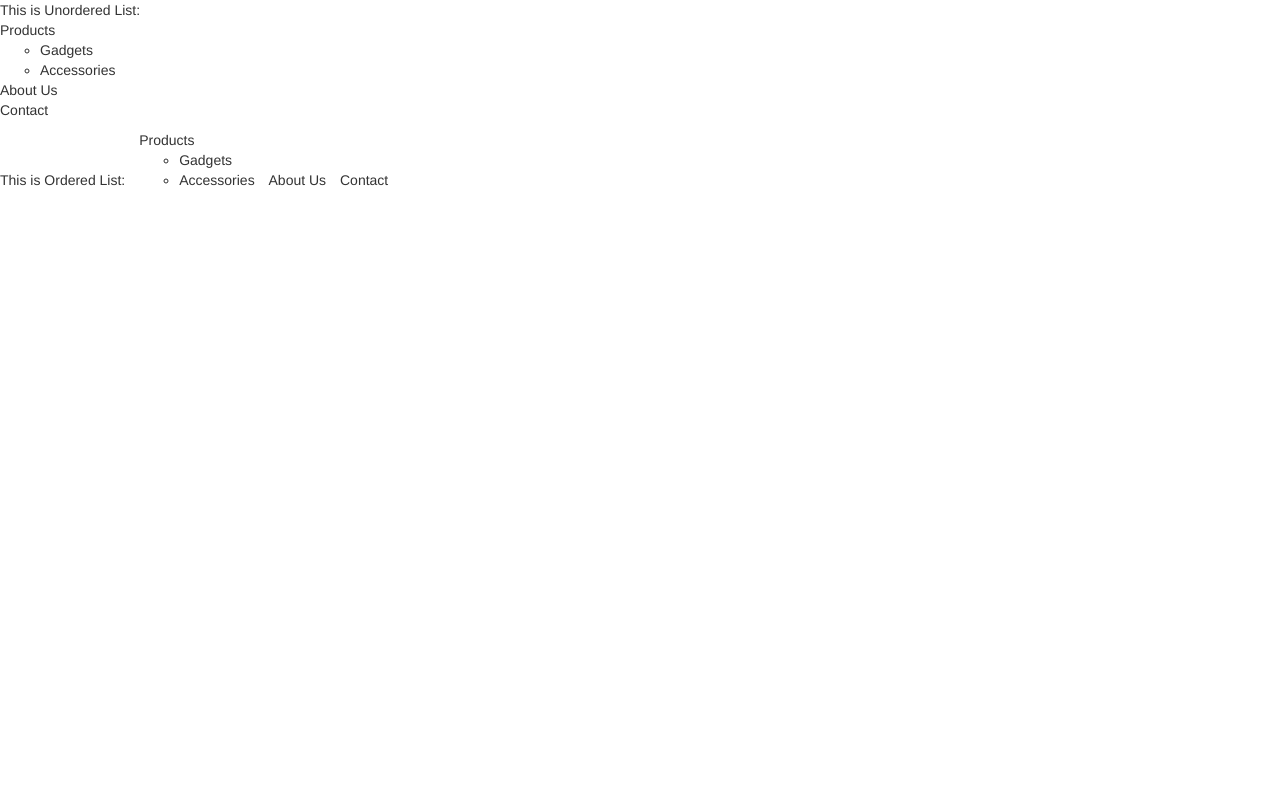
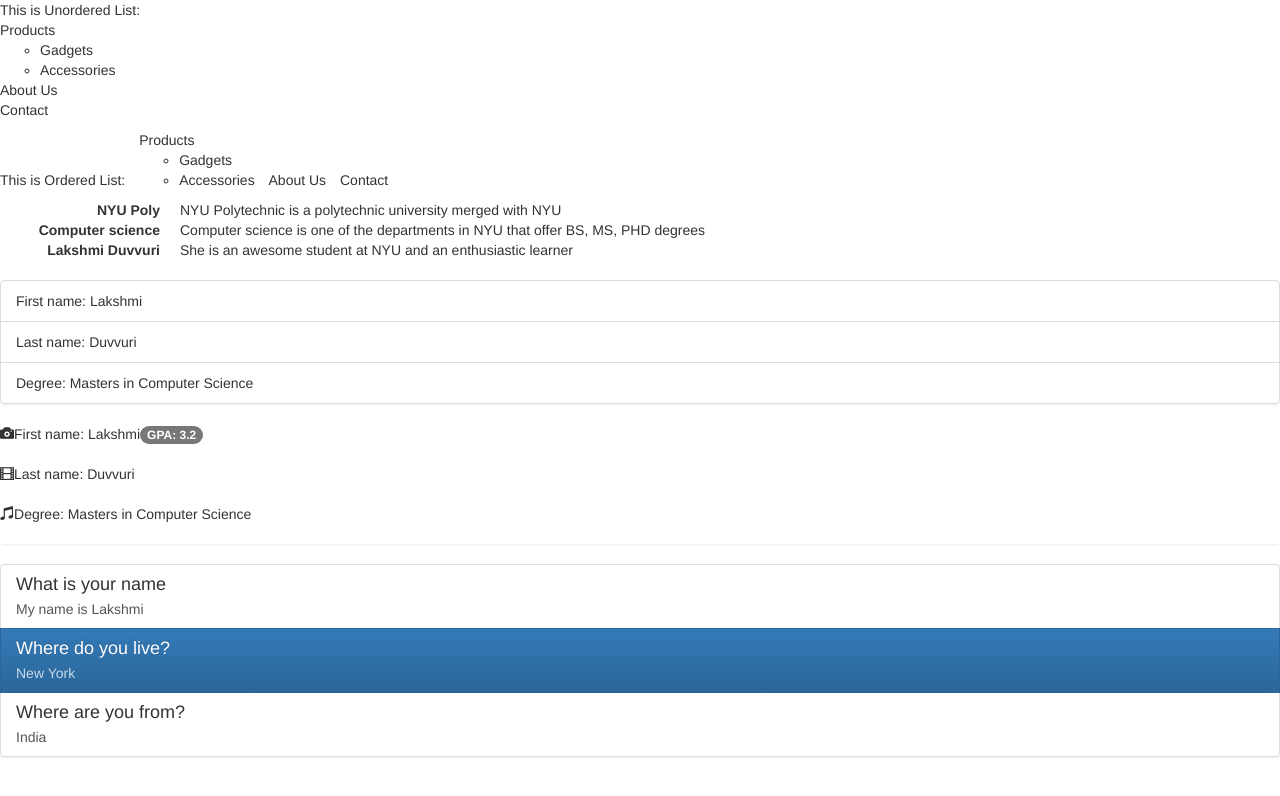
Before and after one commit to lud200/BootStrap_Beginners_lud, a plain HTML site: page bootstrapLists.html in a window 1280 px wide. Drawn offline with nearby package versions, Linux system fonts and the light colour scheme.

Commit message:
Lists_complete

```diff
--- a/bootstrapLists.html
+++ b/bootstrapLists.html
@@ -51,7 +51,60 @@
  			<li>Contact</li>
  		</ul>
 
+ 		<!-- Horizontal definition list
 
+ 		The terms in horizontal list will be truncated if too long to fit the
+
+ 		left column. In narrower view ports, they shift back to default stacked layout.
+
+		-->
+
+		<dl class="dl-horizontal">
+			<dt> NYU Poly</dt>
+			<dd> NYU Polytechnic is a polytechnic university merged with NYU </dd>
+			<dt> Computer science </dt>
+			<dd> Computer science is one of the departments in NYU that offer BS, MS, PHD degrees </dd>
+			<dt> Lakshmi Duvvuri </dt>
+			<dd> She is an awesome student at NYU and an enthusiastic learner</dd>
+		</dl>
+
+		<!-- List groups
+
+		This is one way of displaying elements in a beautiful manner.
+
+		-->
+
+		<ul class = "list-group">
+			<li class="list-group-item">First name: Lakshmi</li>
+			<li class="list-group-item">Last name: Duvvuri</li>
+			<li class="list-group-item">Degree: Masters in Computer Science</li>
+		</ul>
+
+		<!-- The list group can be modified further to make it look beautiful by adding span elements
+			and hyper links.
+		-->
+		<ul class = "list-group">
+			<span class="glyphicon glyphicon-camera"></span>First name: Lakshmi<span class="badge">GPA: 3.2</span><li></li>
+			<span class="glyphicon glyphicon-film"></span>Last name: Duvvuri<li></li>
+			<span class="glyphicon glyphicon-music"></span>Degree: Masters in Computer Science<li></li>
+		</ul>
+
+		<!-- Making sentences as html tags -->
  	</div>
+ 	<div class = "list-group">
+ 		<a href="#" class="list-group-item">
+ 			<h4 class="list-group-item-heading">What is your name</h4>
+ 			<p class="list-group-item-text">My name is Lakshmi</p>
+ 		</a>
+ 		<a href="#" class="list-group-item active">
+ 			<h4 class="list-group-item-heading">Where do you live?</h4>
+ 			<p class="list-group-item-text">New York</p>
+ 		</a>
+ 		<a href="#" class="list-group-item">
+ 			<h4 class="list-group-item-heading">Where are you from?</h4>
+ 			<p class="list-group-item-text">India</p>
+ 		</a>
+ 	</div>
+
  </body>
  </html>
```
Also changed, not shown: responsivelayout.html (line endings or trailing spaces).
